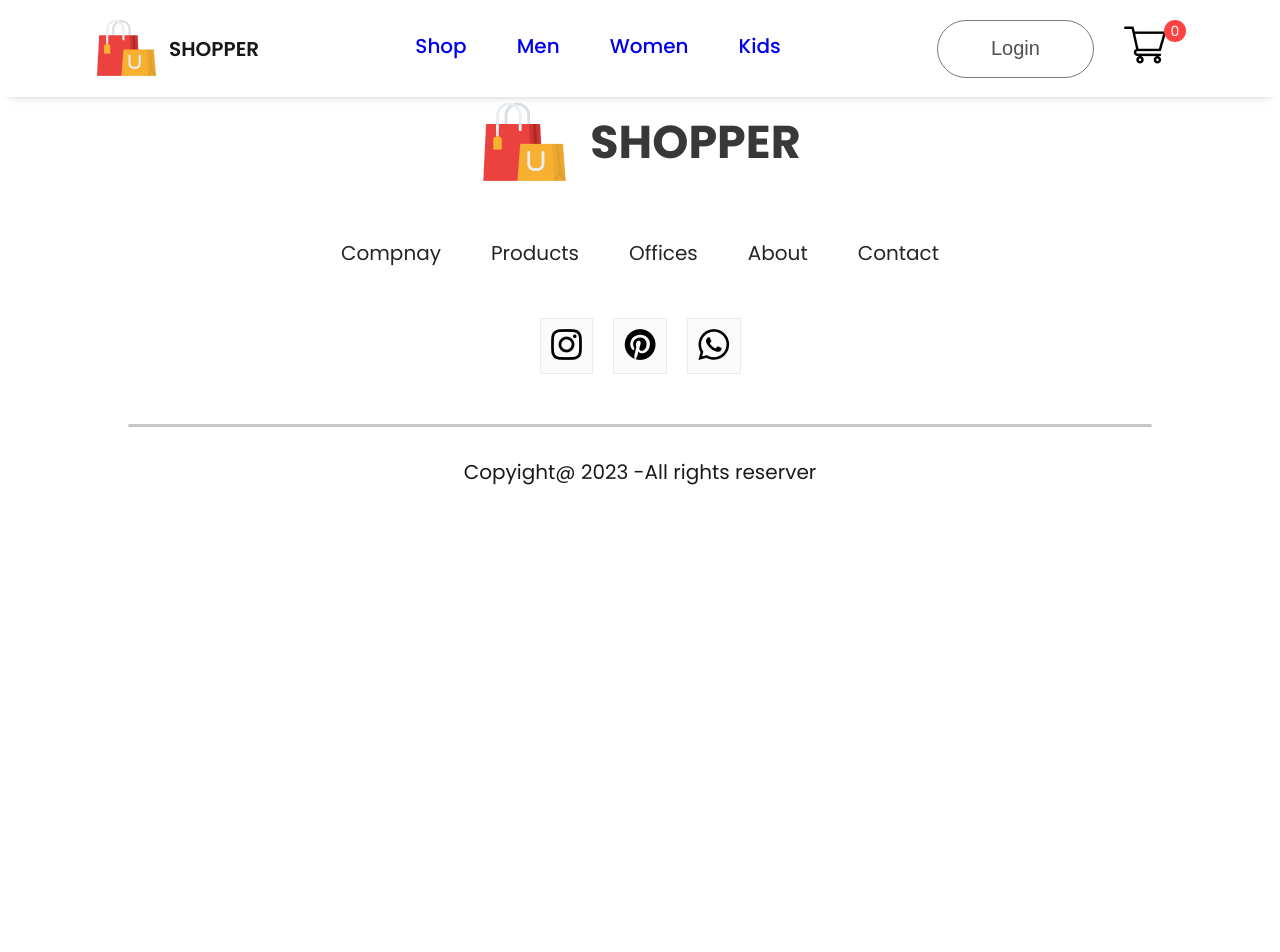
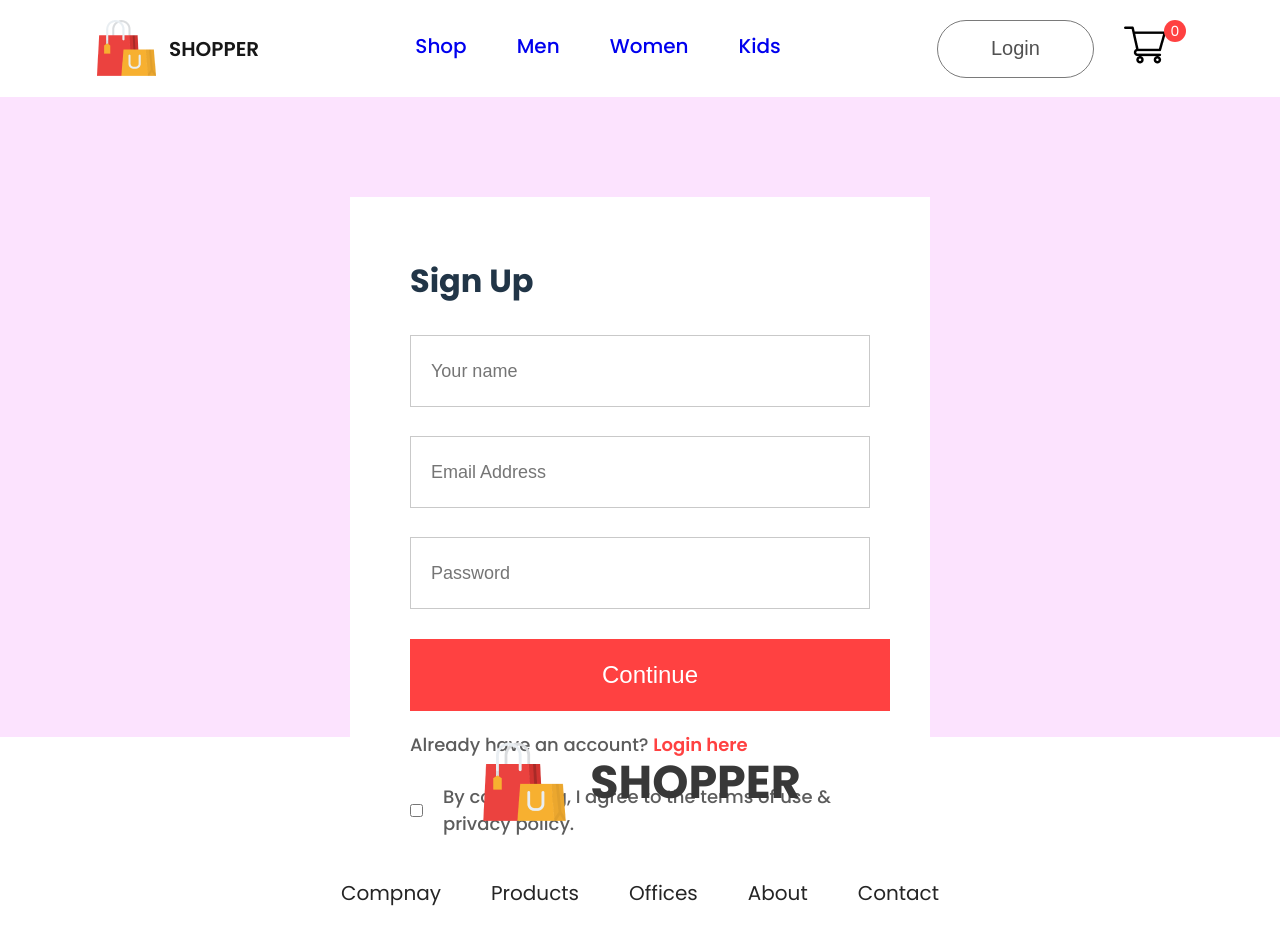
Before and after one commit to networksismServices/E-commerce-Site, a React (Vite) app in the folder frontend/: page /login in a window 1280 px wide. Shown: the top 952 px of the page. Before the commit the page ends 800 px from the top, so only its background shows below. Built offline with nearby package versions, Linux system fonts and the light colour scheme.

Commit message:
Added loginsignup css

```diff
--- /dev/null
+++ b/frontend/src/Pages/CSS/LoginSignup.css
@@ -0,0 +1,69 @@
+.loginsignup {
+    width: 100%;
+    height: 80vh;
+    background: #fce3fe;
+    padding-top: 100px;
+}
+
+.loginsignup-container {
+    width: 580px;
+    height: 600px;
+    background: white;
+    margin: auto;
+    padding: 40px 60px;
+}
+
+.loginsignup-container h1 {
+    margin: 20px 0px;
+}
+
+.loginsignup-fields {
+    display: flex;
+    flex-direction: column;
+    gap: 29px;
+    margin-top: 30px;
+}
+
+.loginsignup-fields input {
+    height: 72px;
+    width: 100%;
+    padding-left: 20px;
+    border: 1px solid #c9c9c9;
+    outline: none;
+    color: #5c5c5c;
+    font-size: 18px;
+}
+
+.loginsignup-container button {
+    width: 480px;
+    height: 72px;
+    color: white;
+    background: #ff4141;
+    margin-top: 30px;
+    border: none;
+    font-size: 24px;
+    font-weight: 500;
+    cursor: pointer;
+}
+
+.loginsignup-login {
+    margin-top: 20px;
+    color: #5c5c5c;
+    font-size: 18px;
+    font-weight: 500;
+}
+
+.loginsignup-login span {
+    color: #ff4141;
+    font-weight: 600;
+}
+
+.loginsignup-agree {
+    display: flex;
+    align-items: center;
+    margin-top: 25px;
+    gap: 20px;
+    color: #5c5c5c;
+    font-size: 18px;
+    font-weight: 500;
+}
--- a/frontend/src/Pages/LoginSignup.jsx
+++ b/frontend/src/Pages/LoginSignup.jsx
@@ -1,11 +1,26 @@
-import React from 'react'
-
+import React from "react";
+import "./CSS/LoginSignup.css";
 const LoginSignup = () => {
   return (
-    <div>
+    <div className="loginsignup">
+      <div className="loginsignup-container">
+        <h1>Sign Up</h1>
+        <div className="loginsignup-fields">
+          <input type="text" placeholder="Your name" />
+          <input type="email" placeholder="Email Address" />
+          <input type="password" placeholder="Password" />
+        </div>
+        <button>Continue</button>
+        <p className="loginsignup-login">
+          Already have an account? <span>Login here</span>
+        </p>
+        <div className="loginsignup-agree">
+          <input type="checkbox" name="" id="" />
+          <p>By continuing, I agree to the terms of use & privacy policy. </p>
+        </div>
+      </div>
+    </div>
+  );
+};
 
-    </div>
-  )
-}
-
-export default LoginSignup
+export default LoginSignup;
```
